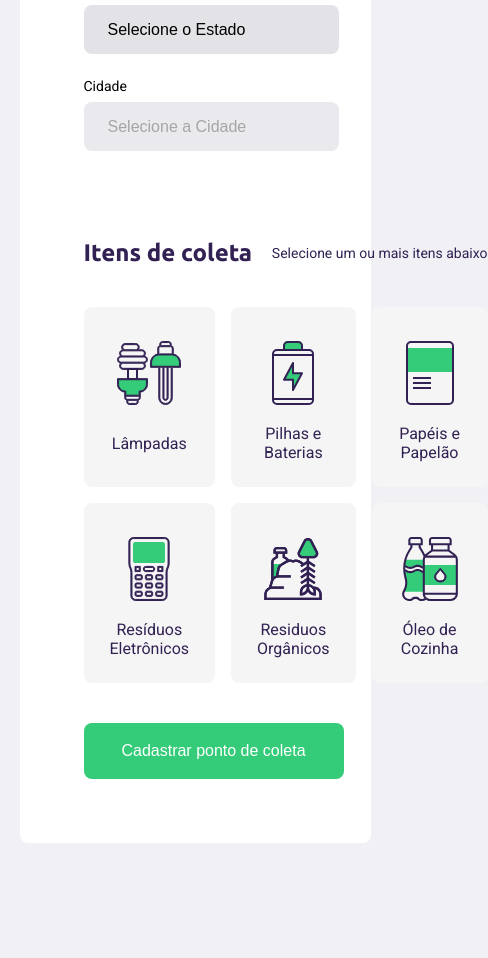
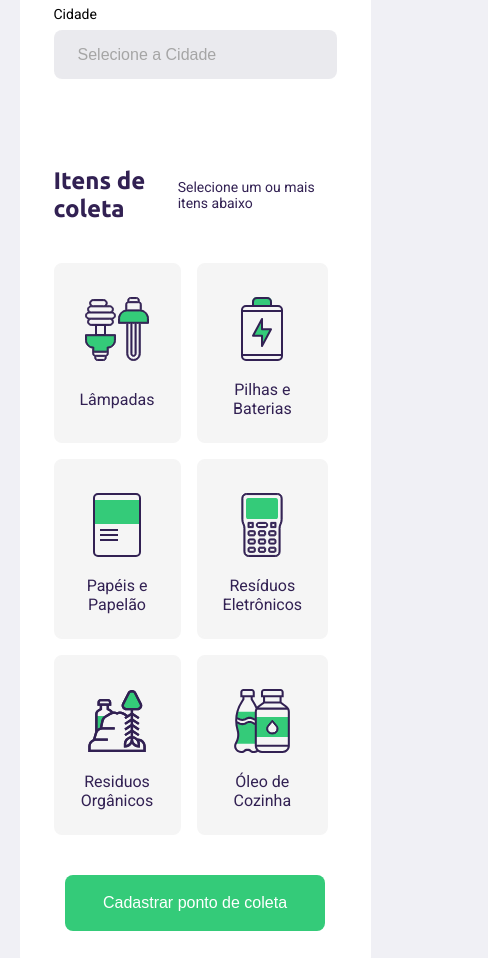
Before and after one commit to gebueno/nlw-starter, a website: page src/views/create-point.html in a window 390 px wide. Shown: the part 905-1863 px from the top of the page, 488 px wide, since content can reach past the window. Before the commit the page ends 1828 px from the top, so only its background shows below. Drawn offline with nearby package versions, Linux system fonts and the light colour scheme; files that its build step writes are made by us from their sources; no server answers.

Commit message:
Responsividade implementada

```diff
--- a/public/styles/create-point.css
+++ b/public/styles/create-point.css
@@ -1,3 +1,7 @@
+*{
+  box-sizing: border-box;
+}
+
 #page-create-point{
     width: 90%;
     max-width: 1100px;
@@ -35,14 +39,16 @@ form{
 
     background-color: white;
 
-
     margin: 80px auto;
     /* padding é o preenchimento, ou seja, é a parte em volta do conteúdo */
-    padding: 64px;
+    padding: 34px;
 
     border-radius: 8px;
 
-    max-width: 730px;
+    max-width: 630px;
+
+    box-sizing: border-box;
+    align-items: center;
 }
 form h1{
     font-size: 36px;
@@ -127,9 +133,14 @@ form button {
     border: 0;
     margin-top: 40px;
 
+    display: block;
+    margin-left: auto;
+    margin-right: auto;
+
     /* a transition define em quanto tempo as definições demoram para estarem
     prontas visivelmente. Pode-se definir exatamente o que sofrerá essa transição, no caso abaixo é o background-color */
     transition: background-color 400ms;
+
 }
 
 /* o hover nesse caso é utilizado para mudar a cor do botão quando
--- a/public/styles/responsive.css
+++ b/public/styles/responsive.css
@@ -37,13 +37,22 @@
     }
 }
 
-@media (min-width: 1700px){
+@media (min-width: 300px){
     #page-home{
         background-position-x: 40vw;
         }
+}
 @media (max-height: 760px){
     #page-home{
     background-position-y: 200px;
     }
 }
-}
+
+@media only screen and (max-width: 600px) {
+    /* For mobile phones: */
+
+    #page-create-point .items-grid{
+        width: 90%;
+        grid-template-columns: 1fr 1fr;
+      }
+  }
--- a/src/views/create-point.html
+++ b/src/views/create-point.html
@@ -9,8 +9,6 @@
 {% block styles %}
     <link rel="stylesheet" href="/styles/create-point.css">
     <link rel="stylesheet" href="/styles/modal.css">
-
-
 {% endblock styles %}
 
 <body>
@@ -88,7 +86,7 @@
                         <span>Pilhas e Baterias</span>
                     </li>
 
-                    <li data-id="Papéis e Papelão3">
+                    <li data-id="Papéis e Papelão">
                         <img src="/assets/papeis-papelao.svg" alt="Papéis e Papelão">
                         <span>Papéis e Papelão</span>
                     </li>
@@ -103,7 +101,7 @@
                         <span>Residuos Orgânicos</span>
                     </li>
 
-                    <li data-id="Óleo de Cozinha6">
+                    <li data-id="Óleo de Cozinha">
                         <img src="/assets/oleo.svg" alt="Óleo de Cozinha">
                         <span>Óleo de Cozinha</span>
                     </li>
```
Also changed, not shown: package.json (+4 -4 lines), src/database/db.js (+8 -8 lines), src/views/index.html (+1 -1 lines), public/scripts/create-point.js (line endings or trailing spaces), src/views/layout.html (line endings or trailing spaces), 2 other files.
